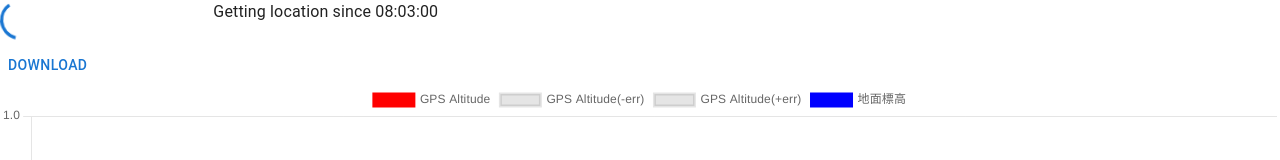
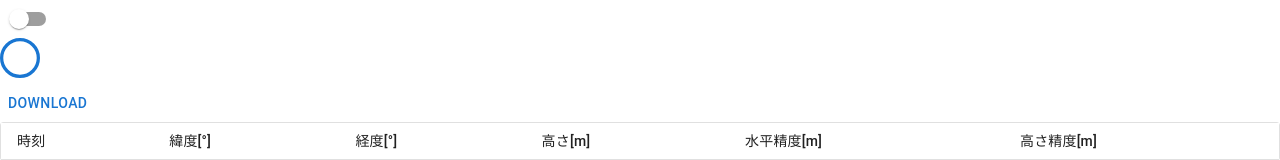
Before and after one commit to showkami/geolocation_webapp, a React (Create React App) app: page / in a window 1280 px wide. Shown: the top 160 px of the page. Built offline with nearby package versions, Linux system fonts and the light colour scheme; no server answers.

Commit message:
GPS取得オンオフスイッチ追加・(これで不具合出たのでグラフ一時的に非表示)

```diff
--- a/src/geolocation/Geolocation.tsx
+++ b/src/geolocation/Geolocation.tsx
@@ -1,6 +1,6 @@
 import React from "react";
 import {
-  CircularProgress, Grid,
+  CircularProgress, Grid, Switch,
   Typography
 } from "@mui/material";
 import {useGpsByInterval} from "./gps";
@@ -10,11 +10,17 @@ import DownloadButton from "./DownloadButton";
 
 
 export default function Geolocation(){
-  const [isGpsFetching, gpsFetchStartTime, gpsInfoList] = useGpsByInterval();
+  const [isContinueFetching, setIsContinueFetching] = React.useState<boolean>(false);
+  const [isGpsFetching, gpsFetchStartTime, gpsInfoList] = useGpsByInterval(isContinueFetching);
 
   return (
 
     <div>
+      <Switch
+        checked={isContinueFetching}
+        onChange={(e) => {setIsContinueFetching(e.target.checked)}}
+      />
+
       {
         <Grid container>
           <Grid item xs={2}>
@@ -28,7 +34,7 @@ export default function Geolocation(){
 
       <DownloadButton gpsInfoList={gpsInfoList} />
 
-      <AltitudeChart gpsInfoList={gpsInfoList} />
+      {/*<AltitudeChart gpsInfoList={gpsInfoList} />*/}
       <HistoricalTable gpsInfoList={gpsInfoList} />
 
 
--- a/src/geolocation/gps.ts
+++ b/src/geolocation/gps.ts
@@ -30,7 +30,7 @@ async function fetchGpsCallback(setIsFetching:Function, setFetchStartTime:Functi
   );
 }
 
-export function useGpsByInterval(): [boolean, moment.Moment | undefined, PhaseSpace[]] {
+export function useGpsByInterval(isContinueFetching: boolean): [boolean, moment.Moment | undefined, PhaseSpace[]] {
   const [gpsInfo, setGpsInfo] = useState<PhaseSpace | undefined>(undefined);
   const [isFetching, setIsFetching] = useState<boolean>(false);
   const [fetchStartTime, setFetchStartTime] = useState<moment.Moment | undefined>(undefined);
@@ -42,13 +42,15 @@ export function useGpsByInterval(): [boolean, moment.Moment | undefined, PhaseSp
     (
       function loop() {
         timerId = setTimeout(() => {
-          fetchGpsCallback(setIsFetching, setFetchStartTime, setGpsInfo);
+          if (isContinueFetching) {
+            fetchGpsCallback(setIsFetching, setFetchStartTime, setGpsInfo);
+          }
           loop();
         }, 1000);
       }
     )();
     return () => {clearInterval(timerId);}; // 再レンダーの際にはタイマーをクリーンアップ
-  }, []);
+  }, [isContinueFetching]);
 
   const [gpsInfoTimeseries, setGpsInfoTimeseries] = useState<PhaseSpace[]>([]);
   useEffect(() => {
```
